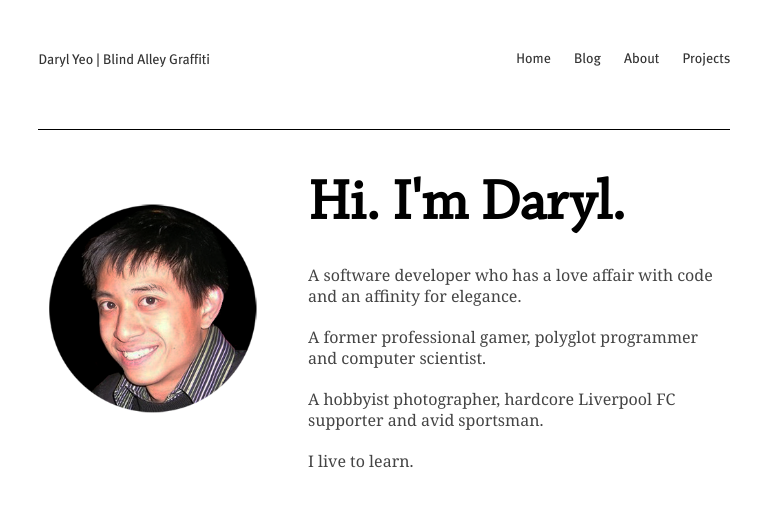
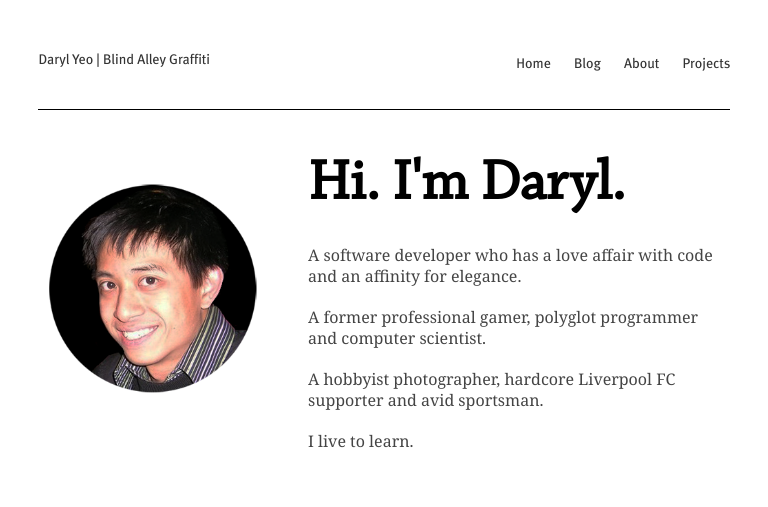
Before and after one commit to aacyun/jianxioy.github.com, a Jekyll site: the page built from index.html, in a window 768 px wide. Shown: the top 507 px of the page. Built offline with Jekyll 4.4.1, drawn with Linux system fonts in a browser that asks for light colours; Markdown is read by kramdown in place of the engine named in the settings.

Commit message:
Fixing mobile.

```diff
--- a/static/css/layout.css
+++ b/static/css/layout.css
@@ -146,8 +146,8 @@ h6 {
    			position: relative;
 			float: right;
 			right: -80px;
-			bottom: 40px;
-			margin-bottom: 20px;
+			bottom: 35px;
+			margin-bottom: 0px;
 		}
 	}
 
```
